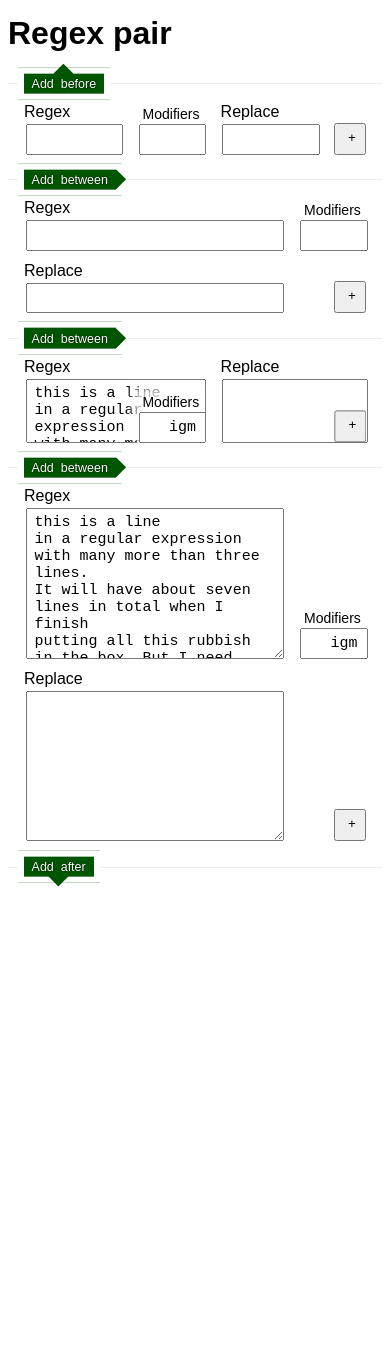
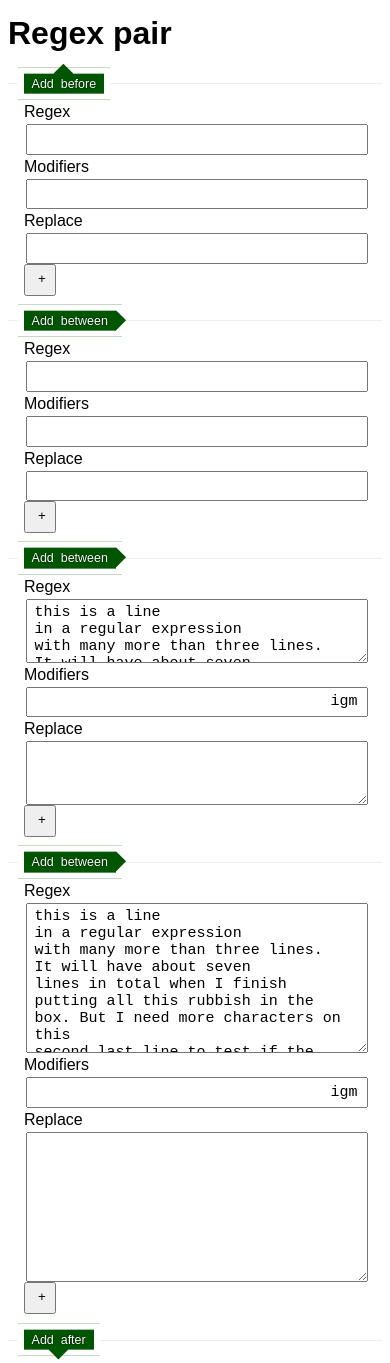
Before and after one commit to evanwills/regex_test_react, a PHP site: page /regex-pair.component.html in a window 390 px wide. Before the commit the page ends 887 px from the top, so only its background shows below. Run offline with PHP 8.4, Linux system fonts and the light colour scheme; some libraries are stand-ins or nearby versions.

Commit message:
make styling responsive

```diff
--- a/tmp/regex-pair.css
+++ b/tmp/regex-pair.css
@@ -14,18 +22,7 @@ body {
   border-bottom: 0.1rem solid #eee;
 }
 .regex-pair__main {
-  align-items: end;
-  display: grid;
-  grid-template-columns: 1fr 4.2rem 1fr 2rem;
-  grid-column-gap: 1rem;
-  grid-row-gap: 0.5rem;
   box-sizing: content-box;
-}
-.regex-pair--long-line .regex-pair__main {
-  grid-template-columns: 1fr 4.2rem;
-}
-.regex-pair--multi-line .regex-pair__main {
-  grid-template-rows: auto 2rem;
 }
 
 .regex-pair__main label {
@@ -34,12 +31,6 @@ body {
   overflow: hidden;
   margin: -1px; */
   display: block;
-}
-.regex-pair__modifiers__label {
-  text-align: center;
-  font-size: 0.875rem;
-  line-height: 1.25rem;
-  text-shadow: 0 0 0.4rem #fff;
 }
 
 .regex-pair__extra {
@@ -101,92 +92,9 @@ body {
 }
 
 .regex-pair__find {
-  grid-column-start: 1;
-  grid-column-end: 2;
-  grid-row-start: 1;
-  grid-row-end: 2;
   box-sizing: content-box;
 }
-.regex-pair__modifiers {
-  grid-column-start: 2;
-  grid-column-end: 3;
-  grid-row-start: 1;
-  grid-row-end: 2;
-}
-.regex-pair__replace {
-  grid-column-start: 3;
-  grid-column-end: 4;
-  grid-row-start: 1;
-  grid-row-end: 2;
-}
-.regex-pair__open-close--open {
-  align-self: end;
-  grid-column-start: 4;
-  grid-column-end: 5;
-  grid-row-start: 1;
-  grid-row-end: 2;
-  justify-self: end;
-}
 
-.regex-pair--long-line  .regex-pair__find {
-  grid-column-start: 1;
-  grid-column-end: 2;
-}
-.regex-pair--long-line .regex-pair__modifiers {
-  grid-column-start: 2;
-  grid-column-end: 3;
-}
-.regex-pair--long-line .regex-pair__replace {
-  grid-column-start: 1;
-  grid-column-end: 2;
-  grid-row-start: 2;
-  grid-row-end: 3;
-}
-.regex-pair--long-line .regex-pair__open-close--open {
-  grid-column-start: 2;
-  grid-column-end: 3;
-  grid-row-start: 2;
-  grid-row-end: 3;
-}
-
-
-.regex-pair--multi-line .regex-pair__find {
-  grid-column-start: 1;
-  grid-column-end: 3;
-  grid-row-start: 1;
-  grid-row-end: 3;
-}
-.regex-pair--multi-line .regex-pair__modifiers {
-  background-color: rgba(255,255,255,0.7);
-  bottom: 0.01rem;
-  box-shadow: -0.3rem -0.3rem 0.5rem rgba(255, 255, 255, 0.7);
-  grid-column-end: 3;
-  grid-column-start: 2;
-  grid-row-end: 3;
-  grid-row-start: 2;
-  position: relative;
-  right: 0.01rem;
-}
-.regex-pair--multi-line .regex-pair__modifiers--blured {
-  opacity: 0.25;
-}
-
-.regex-pair--multi-line .regex-pair__replace {
-  grid-column-start: 3;
-  grid-column-end: 5;
-  grid-row-start: 1;
-  grid-row-end: 3;
-}
-.regex-pair--multi-line .regex-pair__open-close--open {
-  bottom: -0.5rem;
-  display: block;
-  grid-column-start: 4;
-  grid-column-end: 5;
-  grid-row-start: 2;
-  grid-row-end: 3;
-  left: -0.5rem;
-  transform: translate(0.52rem, -0.54rem);
-}
 
 .regex-pair__open-close {
   bottom: 0;
```
Also changed, not shown: other parts of tmp/regex-pair.css (+219 -20 lines). Lines whose indentation alone changed are shown as unchanged.
